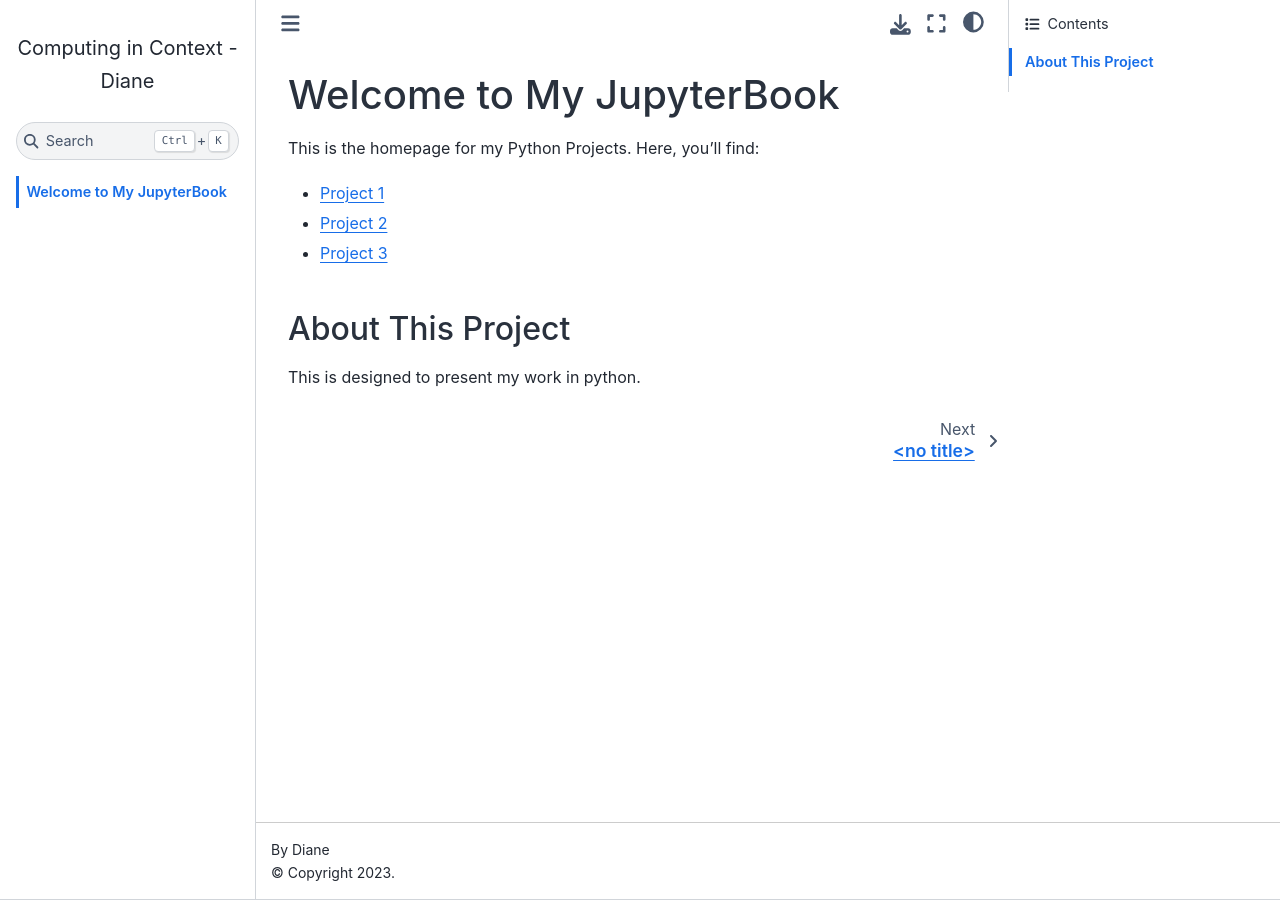
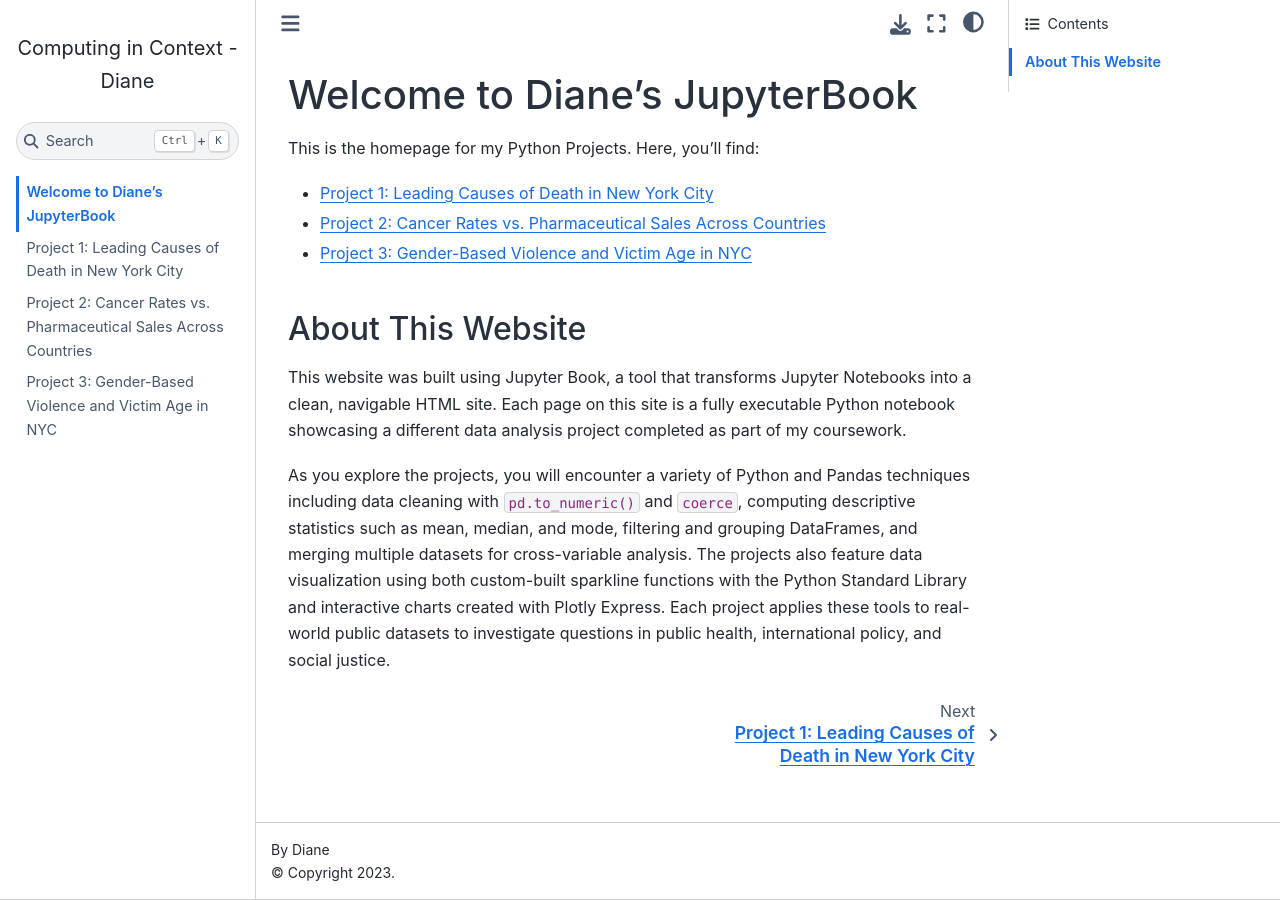
Before and after one commit to dianewpuello/VS-Code, a Jupyter Book: the page built from index.md, in a window 1280 px wide. Built offline with Jupyter Book 1.0.4 settings and Sphinx 7.4.7 and the Sphinx Book theme 1.1.4, drawn with Linux system fonts in a browser that asks for light colours; comment, search, counter and statistics services are not loaded.

Commit message:
Fixed Jupyter Book navigation, Plotly rendering, and descriptive titles

```diff
--- a/_toc.yml
+++ b/_toc.yml
@@ -2,8 +2,8 @@ format: jb-book
 root: index
 chapters:
     - file: Project_1_Death_Rate_dw3149
-      title: "Project 1"
+      title: "Project 1: Leading Causes of Death in New York City"
     - file: Project_2_dw3149
-      title: "Project 2"
+      title: "Project 2: Cancer Rates vs. Pharmaceutical Sales Across Countries"
     - file: project_3
-      title: "Project 3"
+      title: "Project 3: Gender-Based Violence and Victim Age in NYC"
--- a/index.md
+++ b/index.md
@@ -1,10 +1,12 @@
-# Welcome to My JupyterBook
+# Welcome to Diane's JupyterBook
 
 This is the homepage for my Python Projects. Here, you'll find:
-- [Project 1](Project_1_Death_Rate_dw3149.ipynb)
-- [Project 2](Project_2_dw3149.ipynb)
-- [Project 3](project_3.ipynb)
+- [Project 1: Leading Causes of Death in New York City](Project_1_Death_Rate_dw3149.ipynb)
+- [Project 2: Cancer Rates vs. Pharmaceutical Sales Across Countries](Project_2_dw3149.ipynb)
+- [Project 3: Gender-Based Violence and Victim Age in NYC](project_3.ipynb)
 
 (section-label)=
-## About This Project
-This is designed to present my work in python.
+## About This Website
+This website was built using Jupyter Book, a tool that transforms Jupyter Notebooks into a clean, navigable HTML site. Each page on this site is a fully executable Python notebook showcasing a different data analysis project completed as part of my coursework.
+
+As you explore the projects, you will encounter a variety of Python and Pandas techniques including data cleaning with `pd.to_numeric()` and `coerce`, computing descriptive statistics such as mean, median, and mode, filtering and grouping DataFrames, and merging multiple datasets for cross-variable analysis. The projects also feature data visualization using both custom-built sparkline functions with the Python Standard Library and interactive charts created with Plotly Express. Each project applies these tools to real-world public datasets to investigate questions in public health, international policy, and social justice.
```
Also changed, not shown: Project_1_Death_Rate_dw3149.ipynb, Project_2_dw3149.ipynb, project_3.ipynb, 2 other files.
